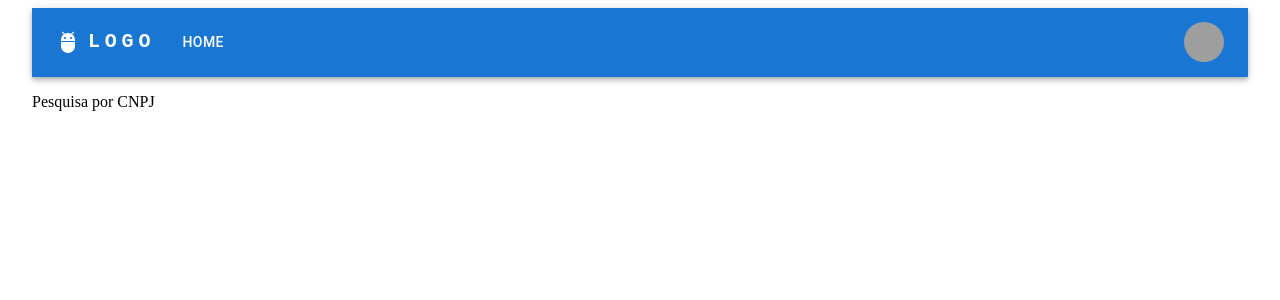
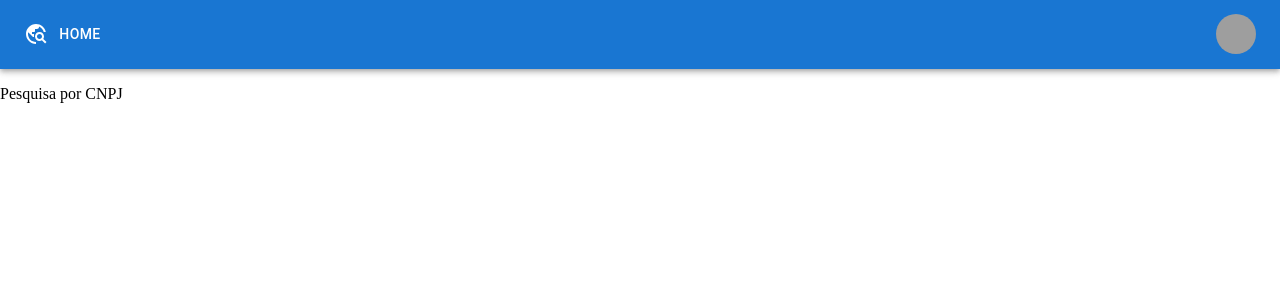
Before and after one commit to ifdc2308/cnpjSearch, a React (Vite) app in the folder ClientApp/: page / in a window 1280 px wide. Shown: the top 300 px of the page. Built offline with nearby package versions, Linux system fonts and the light colour scheme; grey boxes are pictures that could not be loaded.

Commit message:
feat: appbar-css

```diff
--- a/ClientApp/index.html
+++ b/ClientApp/index.html
@@ -1,13 +1,31 @@
 <!doctype html>
 <html lang="pt-br">
+
 <head>
   <meta charset="UTF-8" />
   <link rel="icon" type="image/svg+xml" href="/vite.svg" />
   <meta name="viewport" content="width=device-width, initial-scale=1.0" />
   <title>CNPJSearch | Consulte Info. das empresas</title>
+  <style>
+    /* Reset de padding e margin */
+    html,
+    body {
+      margin: 0;
+      padding: 0;
+      box-sizing: border-box;
+    }
+
+    *,
+    *::before,
+    *::after {
+      box-sizing: inherit;
+    }
+  </style>
 </head>
+
 <body>
   <div id="root"></div>
   <script type="module" src="/src/main.tsx"></script>
 </body>
+
 </html>
--- a/ClientApp/src/App.tsx
+++ b/ClientApp/src/App.tsx
@@ -1,11 +1,11 @@
 import React from "react";
-import Home from "./pages/home";
+import DashboardPage from "./pages/Home";
 import { Container } from "@mui/material";
 
 const App: React.FC = () => {
   return (
-    <Container maxWidth={false}>
-      <Home />
+    <Container maxWidth={false} disableGutters>
+      <DashboardPage />
     </Container>
   );
 };
--- a/ClientApp/src/components/AppBar.tsx
+++ b/ClientApp/src/components/AppBar.tsx
@@ -1,24 +1,28 @@
-import * as React from 'react';
-import AppBar from '@mui/material/AppBar';
-import Box from '@mui/material/Box';
-import Toolbar from '@mui/material/Toolbar';
-import IconButton from '@mui/material/IconButton';
-import Typography from '@mui/material/Typography';
-import Menu from '@mui/material/Menu';
-import MenuIcon from '@mui/icons-material/Menu';
-import Container from '@mui/material/Container';
-import Avatar from '@mui/material/Avatar';
-import Button from '@mui/material/Button';
-import Tooltip from '@mui/material/Tooltip';
-import MenuItem from '@mui/material/MenuItem';
-import AdbIcon from '@mui/icons-material/Adb';
+import * as React from "react";
+import AppBar from "@mui/material/AppBar";
+import Box from "@mui/material/Box";
+import Toolbar from "@mui/material/Toolbar";
+import IconButton from "@mui/material/IconButton";
+import Typography from "@mui/material/Typography";
+import Menu from "@mui/material/Menu";
+import MenuIcon from "@mui/icons-material/Menu";
+import Container from "@mui/material/Container";
+import Avatar from "@mui/material/Avatar";
+import Button from "@mui/material/Button";
+import Tooltip from "@mui/material/Tooltip";
+import MenuItem from "@mui/material/MenuItem";
+import { TravelExploreOutlined } from "@mui/icons-material";
 
-const pages = ['Home'];
-const settings = ['Profile', 'Account', 'Dashboard', 'Logout'];
+const pages = ["Home"];
+const settings = ["Profile", "Account", "Dashboard", "Logout"];
 
 function ResponsiveAppBar() {
-  const [anchorElNav, setAnchorElNav] = React.useState<null | HTMLElement>(null);
-  const [anchorElUser, setAnchorElUser] = React.useState<null | HTMLElement>(null);
+  const [anchorElNav, setAnchorElNav] = React.useState<null | HTMLElement>(
+    null
+  );
+  const [anchorElUser, setAnchorElUser] = React.useState<null | HTMLElement>(
+    null
+  );
 
   const handleOpenNavMenu = (event: React.MouseEvent<HTMLElement>) => {
     setAnchorElNav(event.currentTarget);
@@ -39,26 +43,8 @@ function ResponsiveAppBar() {
     <AppBar position="static">
       <Container maxWidth={"xl"}>
         <Toolbar disableGutters>
-          <AdbIcon sx={{ display: { xs: 'none', md: 'flex' }, mr: 1 }} />
-          <Typography
-            variant="h6"
-            noWrap
-            component="a"
-            href="#app-bar-with-responsive-menu"
-            sx={{
-              mr: 2,
-              display: { xs: 'none', md: 'flex' },
-              fontFamily: 'monospace',
-              fontWeight: 700,
-              letterSpacing: '.3rem',
-              color: 'inherit',
-              textDecoration: 'none',
-            }}
-          >
-            LOGO
-          </Typography>
-
-          <Box sx={{ flexGrow: 1, display: { xs: 'flex', md: 'none' } }}>
+          <TravelExploreOutlined />
+          <Box sx={{ flexGrow: 1, display: { xs: "flex", md: "none" } }}>
             <IconButton
               size="large"
               aria-label="account of current user"
@@ -73,18 +59,18 @@ function ResponsiveAppBar() {
               id="menu-appbar"
               anchorEl={anchorElNav}
               anchorOrigin={{
-                vertical: 'bottom',
-                horizontal: 'left',
+                vertical: "bottom",
+                horizontal: "left",
               }}
               keepMounted
               transformOrigin={{
-                vertical: 'top',
-                horizontal: 'left',
+                vertical: "top",
+                horizontal: "left",
               }}
               open={Boolean(anchorElNav)}
               onClose={handleCloseNavMenu}
               sx={{
-                display: { xs: 'block', md: 'none' },
+                display: { xs: "block", md: "none" },
               }}
             >
               {pages.map((page) => (
@@ -94,31 +80,12 @@ function ResponsiveAppBar() {
               ))}
             </Menu>
           </Box>
-          <AdbIcon sx={{ display: { xs: 'flex', md: 'none' }, mr: 1 }} />
-          <Typography
-            variant="h5"
-            noWrap
-            component="a"
-            href="#app-bar-with-responsive-menu"
-            sx={{
-              mr: 2,
-              display: { xs: 'flex', md: 'none' },
-              flexGrow: 1,
-              fontFamily: 'monospace',
-              fontWeight: 700,
-              letterSpacing: '.3rem',
-              color: 'inherit',
-              textDecoration: 'none',
-            }}
-          >
-            LOGO
-          </Typography>
-          <Box sx={{ flexGrow: 1, display: { xs: 'none', md: 'flex' } }}>
+          <Box sx={{ flexGrow: 1, display: { xs: "none", md: "flex" } }}>
             {pages.map((page) => (
               <Button
                 key={page}
                 onClick={handleCloseNavMenu}
-                sx={{ my: 2, color: 'white', display: 'block' }}
+                sx={{ my: 2, color: "white", display: "block" }}
               >
                 {page}
               </Button>
@@ -132,17 +99,17 @@ function ResponsiveAppBar() {
               </IconButton>
             </Tooltip>
             <Menu
-              sx={{ mt: '45px' }}
+              sx={{ mt: "45px" }}
               id="menu-appbar"
               anchorEl={anchorElUser}
               anchorOrigin={{
-                vertical: 'top',
-                horizontal: 'right',
+                vertical: "top",
+                horizontal: "right",
               }}
               keepMounted
               transformOrigin={{
-                vertical: 'top',
-                horizontal: 'right',
+                vertical: "top",
+                horizontal: "right",
               }}
               open={Boolean(anchorElUser)}
               onClose={handleCloseUserMenu}
--- a/ClientApp/src/pages/Home.tsx
+++ b/ClientApp/src/pages/Home.tsx
@@ -1,8 +1,7 @@
 import React from "react";
 import ResponsiveAppBar from "../components/AppBar";
-import { Container } from "@mui/material";
 
-const Home: React.FC = () => {
+const DashboardPage: React.FC = () => {
   return (
     <>
       <ResponsiveAppBar />
@@ -11,4 +10,4 @@ const Home: React.FC = () => {
   );
 };
 
-export default Home;
+export default DashboardPage;
```
Lines whose indentation alone changed are shown as unchanged.
